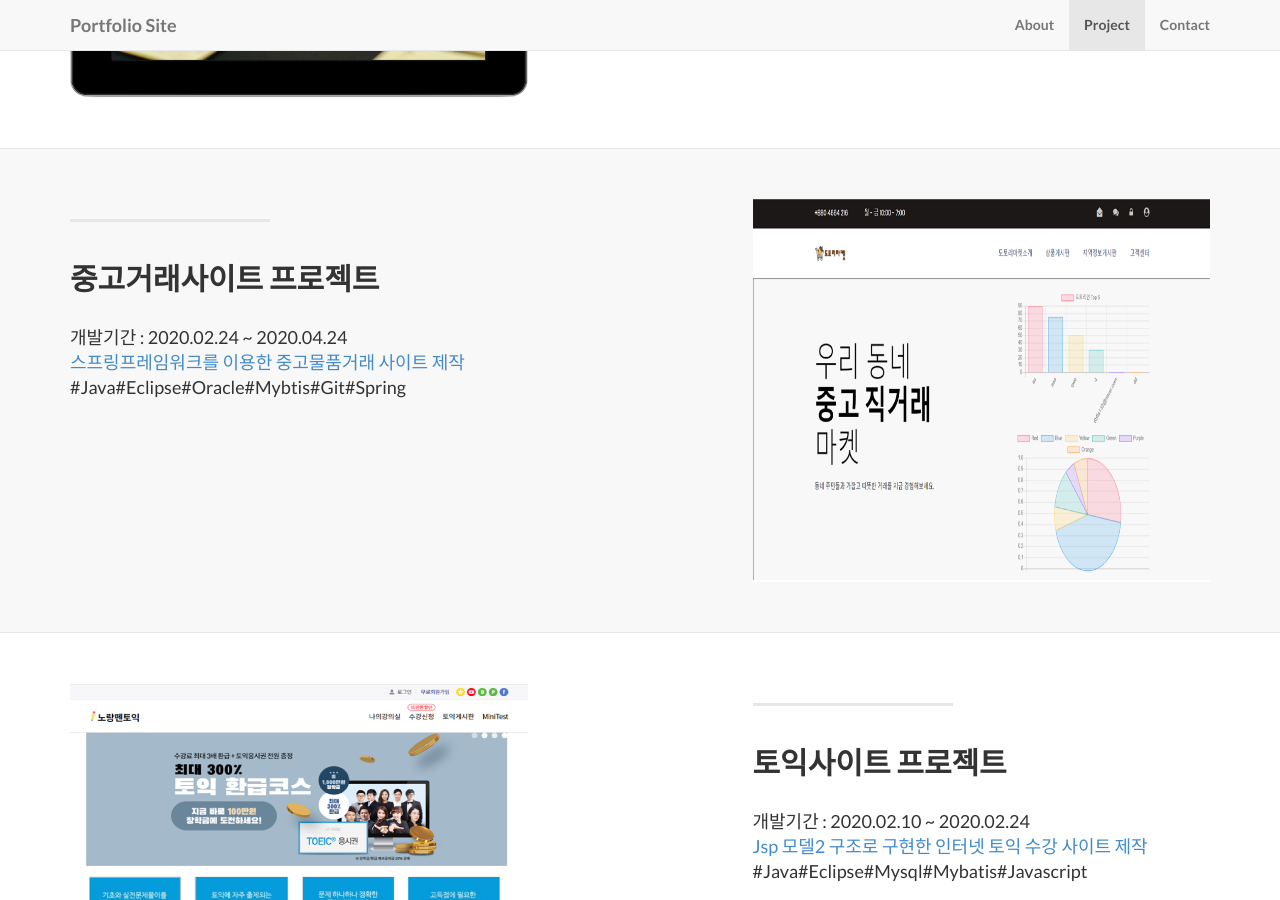
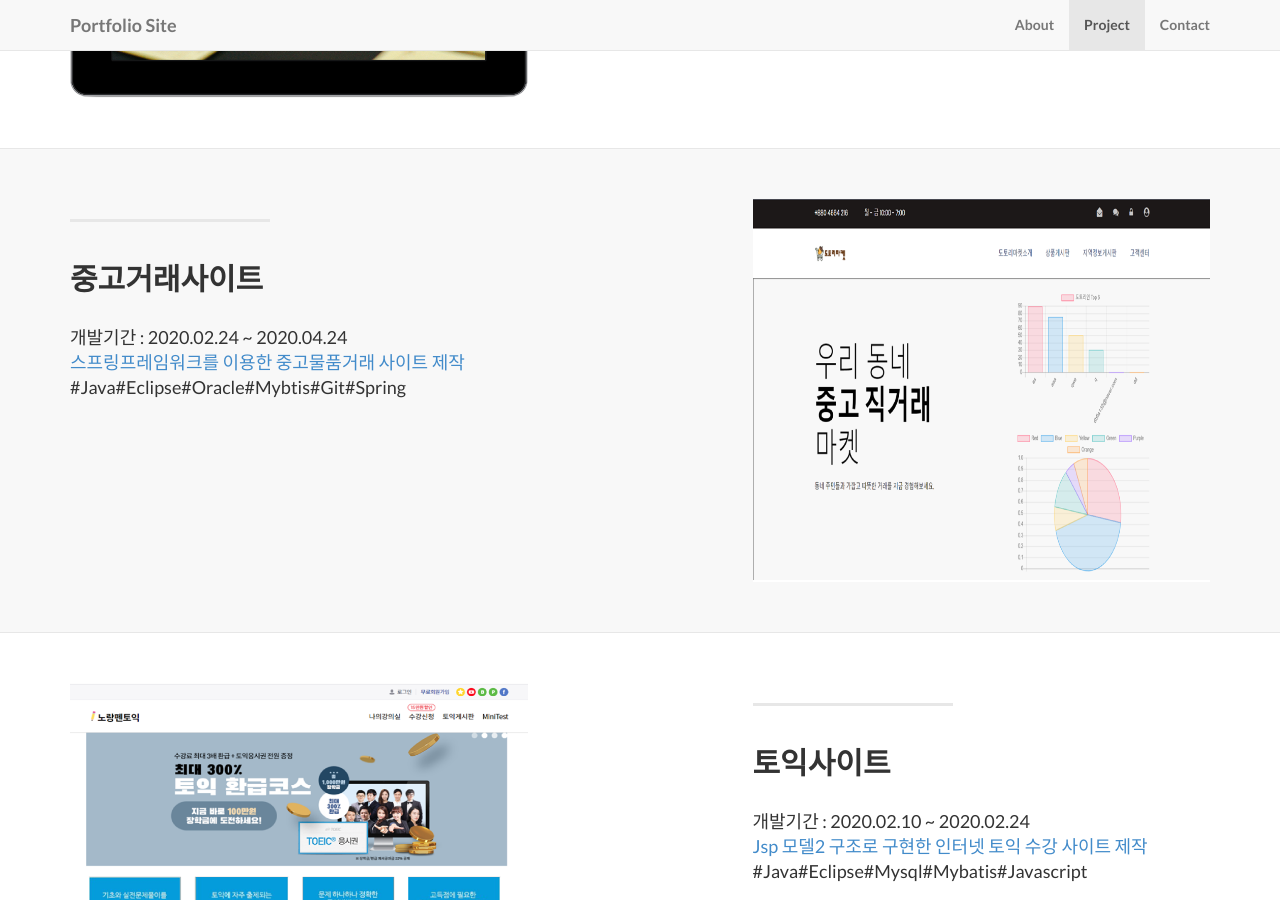
Before and after one commit to Dev-preference/Dev-preference.github.io, a Jekyll site: the page built from index.html, in a window 1280 px wide and 900 px high, scrolled down 1319 px. Built offline with Jekyll 4.4.1, drawn with Linux system fonts in a browser that asks for light colours.

Commit message:
no message

```diff
--- a/_posts/2014-09-22-services-2.markdown
+++ b/_posts/2014-09-22-services-2.markdown
@@ -2,7 +2,7 @@
 layout: default
 img: market.png
 category: Services
-title: 중고거래사이트 프로젝트
+title: 중고거래사이트
 description: |
 ---
 개발기간 : 2020.02.24 ~ 2020.04.24
--- a/_posts/2014-09-23-services-3.markdown
+++ b/_posts/2014-09-23-services-3.markdown
@@ -2,7 +2,7 @@
 layout: default
 img: toeic.png
 category: Services
-title: 토익사이트 프로젝트
+title: 토익사이트
 description: |
 ---
   개발기간 : 2020.02.10 ~ 2020.02.24
```
